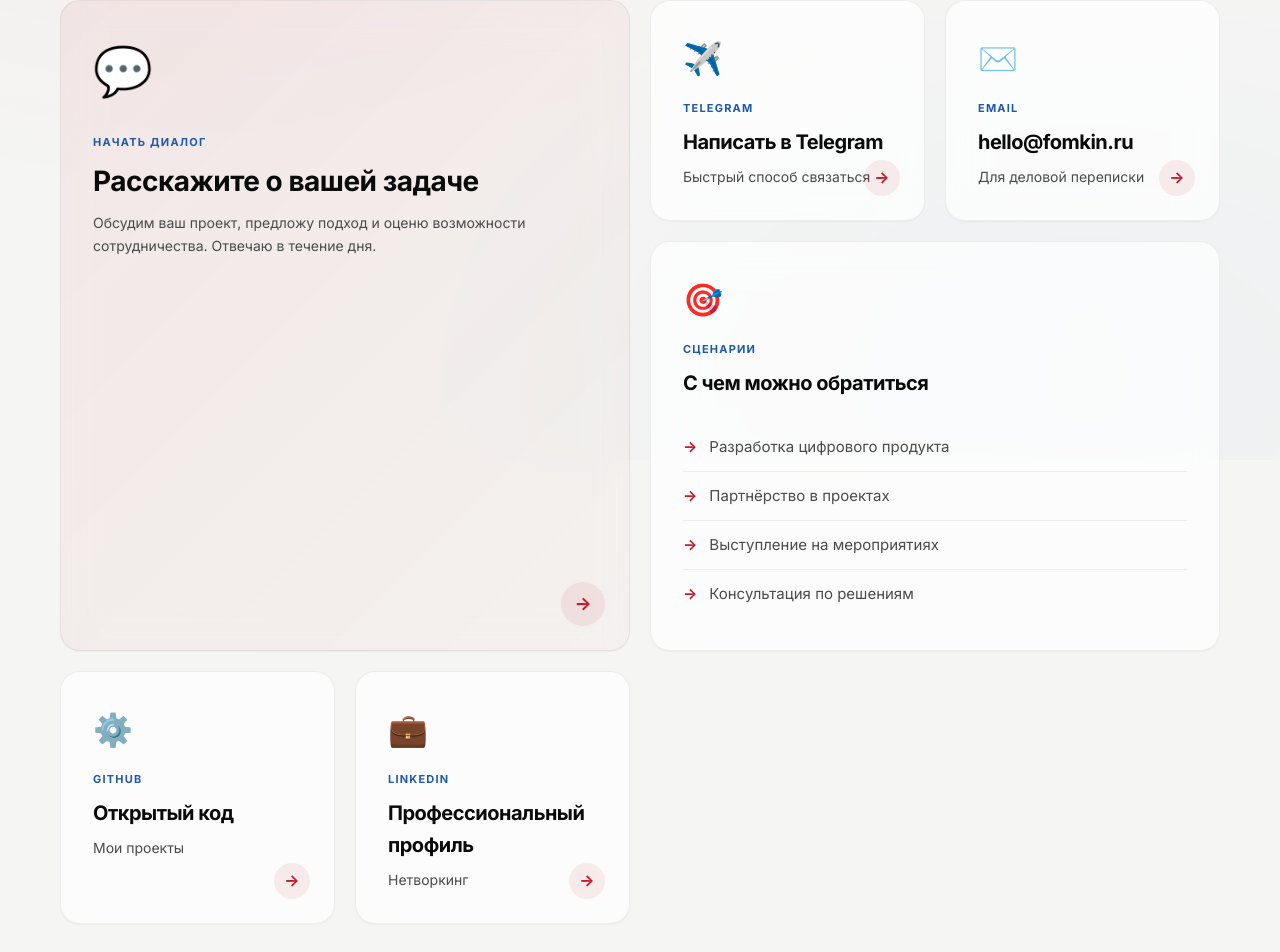
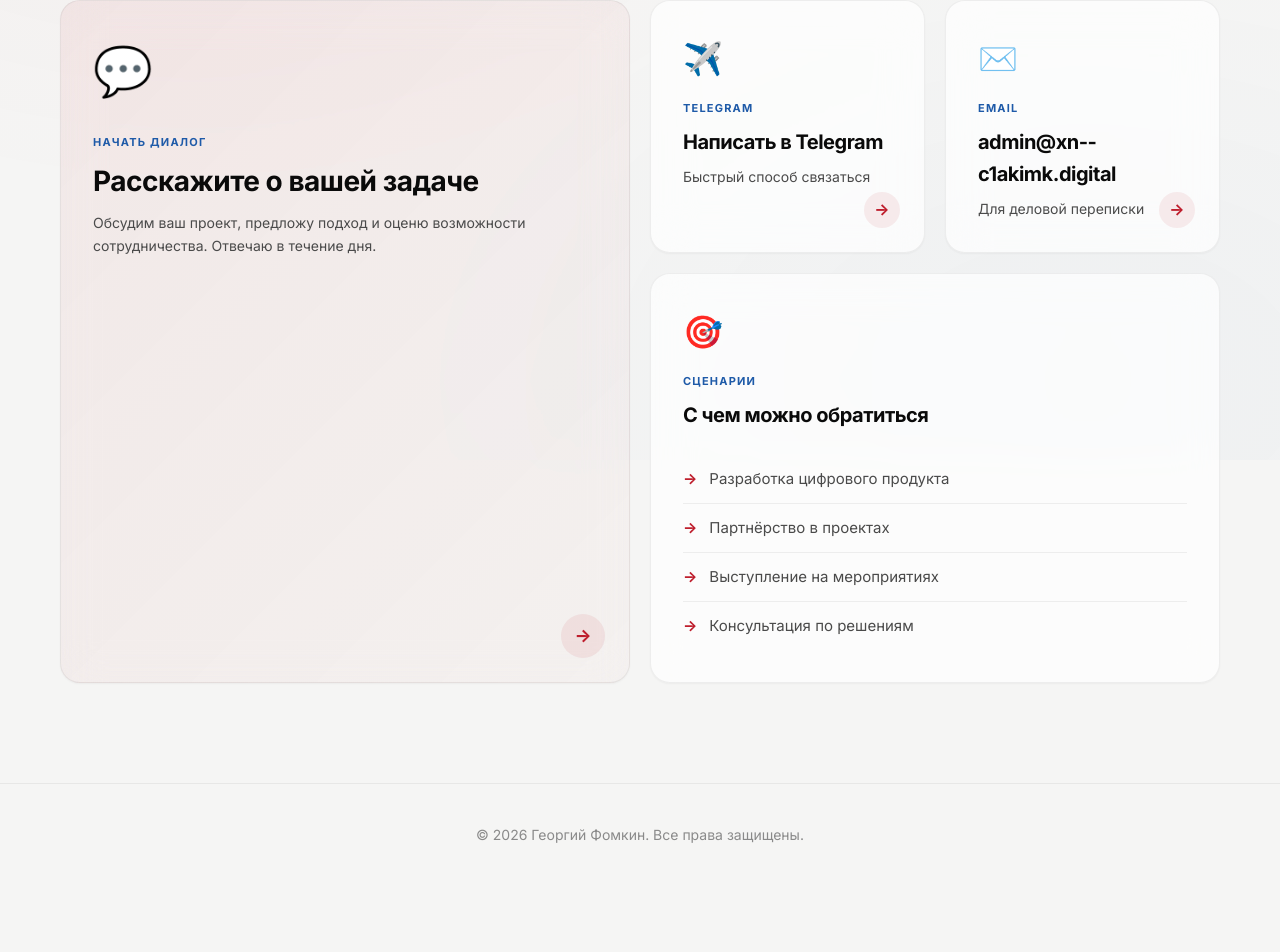
Before and after one commit to Georgy-Fomk1n/about_me, a React (Vite) app: page /contact in a window 1280 px wide. Shown: the part 340-1292 px from the top of the page. After the commit the page ends 1226 px from the top, so only its background shows below. Built offline with nearby package versions, Linux system fonts and the light colour scheme.

Commit message:
fix(site): update config and remove broken social links
update site title formatting and deployment url to github pages
update active telegram and email social links
remove deprecated github and linkedin entries and their contact cards

```diff
--- a/src/components/sections/ContactContent.jsx
+++ b/src/components/sections/ContactContent.jsx
@@ -55,28 +55,6 @@ const ContactContent = () => {
           ))}
         </ul>
       </div>
-
-      {/* GitHub */}
-      <a href={config.social.github} className="bento-card" target="_blank" rel="noopener noreferrer">
-        <div>
-          <div className="bento-icon">⚙️</div>
-          <div className="bento-label">GitHub</div>
-          <div className="bento-title">Открытый код</div>
-          <div className="bento-desc">Мои проекты</div>
-        </div>
-        <div className="bento-arrow">→</div>
-      </a>
-
-      {/* LinkedIn */}
-      <a href={config.social.linkedin} className="bento-card" target="_blank" rel="noopener noreferrer">
-        <div>
-          <div className="bento-icon">💼</div>
-          <div className="bento-label">LinkedIn</div>
-          <div className="bento-title">Профессиональный профиль</div>
-          <div className="bento-desc">Нетворкинг</div>
-        </div>
-        <div className="bento-arrow">→</div>
-      </a>
     </div>
   );
 };
--- a/src/data/config.json
+++ b/src/data/config.json
@@ -1,10 +1,10 @@
 {
   "site": {
-    "title": "Георгий Фомкин — Предприниматель и архитектор цифровых продуктов",
+    "title": "Георгий Фомкин – Предприниматель и архитектор цифровых продуктов",
     "description": "Создаю технологические решения для бизнеса и городских проектов. Разработка цифровых продуктов, предпринимательство, городские исследования.",
     "keywords": "Георгий Фомкин, предприниматель, архитектор цифровых продуктов, веб-разработка, Глори.Цифра, городские решения, Москва",
     "author": "Георгий Фомкин",
-    "url": "https://fomkin.ru",
+    "url": "https://georgy-fomk1n.github.io/about_me/",
     "locale": "ru_RU"
   },
   "navigation": [
@@ -30,10 +30,8 @@
     }
   ],
   "social": {
-    "telegram": "https://t.me/",
-    "email": "hello@fomkin.ru",
-    "github": "#",
-    "linkedin": "#"
+    "telegram": "https://t.me/george_fomkin",
+    "email": "admin@xn--c1akimk.digital"
   },
   "company": {
     "name": "Глори.Цифра",
```
